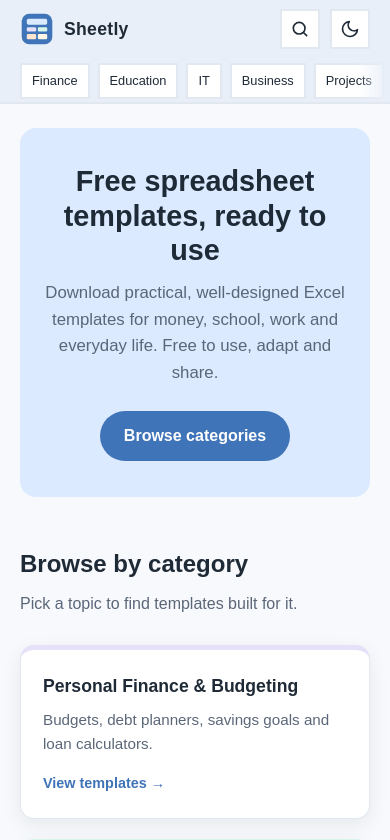
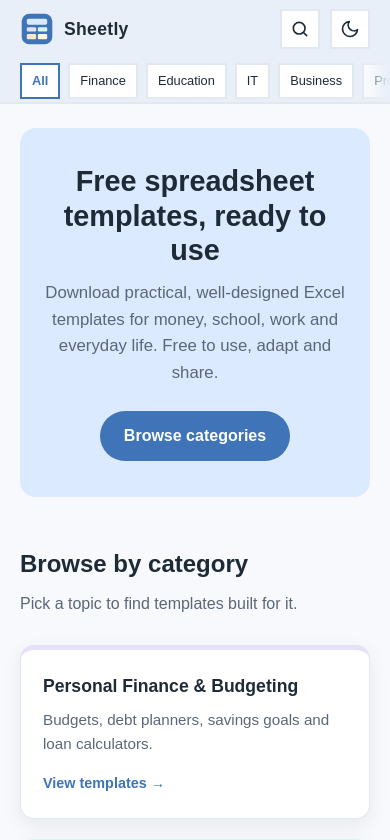
Before and after one commit to louie1066/sheetly, a plain HTML site: page site/index.html in a window 390 px wide. Shown: the top 840 px of the page. Drawn offline with Linux system fonts and the light colour scheme.

Commit message:
Add All button to category menu, pinned on mobile
The All button is the first item in the header menu and links to the home
page. On small screens it stays pinned while the other category chips scroll.

Co-Authored-By: Claude Haiku 5.5 <noreply@anthropic.com>
Claude-Session: https://claude.ai/code/session_01St8n8UeDDdLNFKRbDSG2Qc

```diff
--- a/site/css/style.css
+++ b/site/css/style.css
@@ -380,6 +380,16 @@
   }
 
   /* ---------- Responsive ---------- */
+  /* Small screens: the All chip stays pinned at the left while the other chips scroll */
+  @media (max-width: 600px) {
+    .header-nav a:first-child {
+      position: sticky;
+      left: 0;
+      z-index: 1;
+      background: var(--surface);
+    }
+  }
+
   /* Desktop and laptop: a longer search field */
   @media (min-width: 601px) {
     .header-search.is-open { width: min(460px, calc(100vw - 260px)); }
--- a/site/index.html
+++ b/site/index.html
@@ -45,6 +45,7 @@
     </div>
   </div>
     <nav class="header-nav" aria-label="Categories">
+        <a href="index.html" title="All templates">All</a>
         <a href="categories/personal-finance.html" title="Personal Finance &amp; Budgeting">Finance</a>
         <a href="categories/education.html" title="Education &amp; Classroom">Education</a>
         <a href="categories/it-computing.html" title="IT &amp; Computing">IT</a>
```
Also changed, not shown: site/about.html (+1 -0 lines), site/categories/education.html (+1 -0 lines), site/categories/health-fitness.html (+1 -0 lines), site/categories/hobbies-creative-projects.html (+1 -0 lines), site/categories/home-household.html (+1 -0 lines), site/categories/it-computing.html (+1 -0 lines), site/categories/personal-finance.html (+1 -0 lines), site/categories/project-management.html (+1 -0 lines), site/categories/sales-marketing-operations.html (+1 -0 lines), site/categories/small-business.html (+1 -0 lines), site/categories/travel-events.html (+1 -0 lines), site/contact.html (+1 -0 lines), site/licence.html (+1 -0 lines), site/popular.html (+1 -0 lines), 4 more files.
